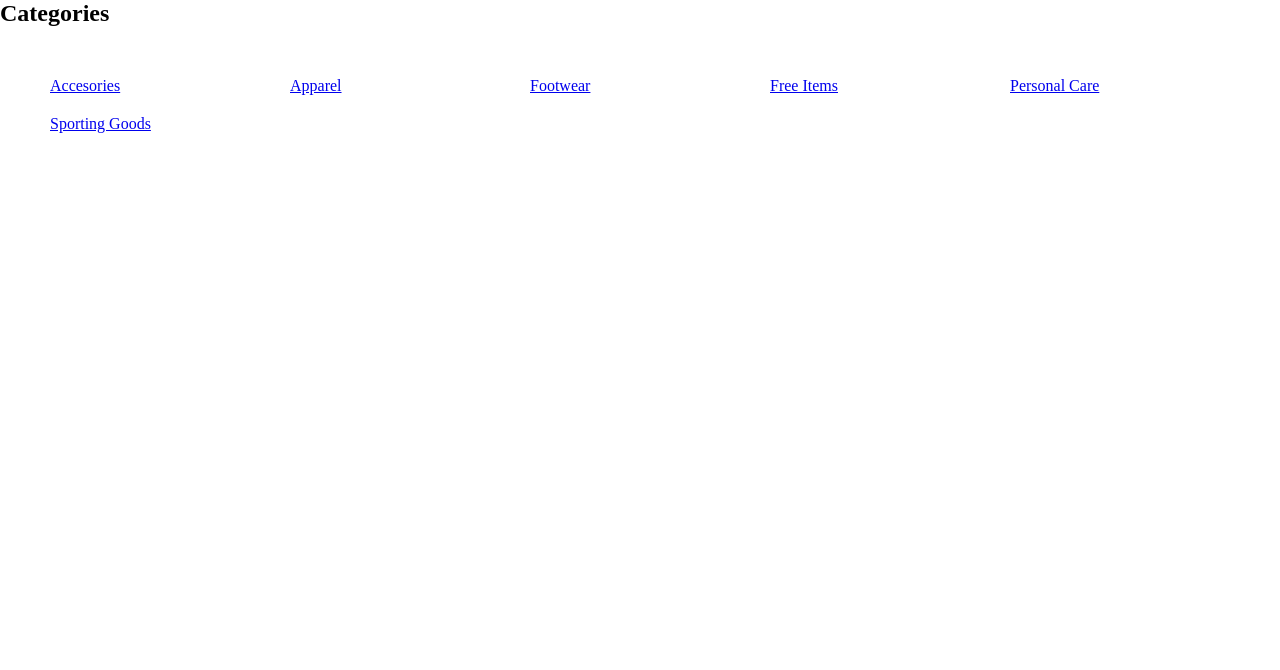
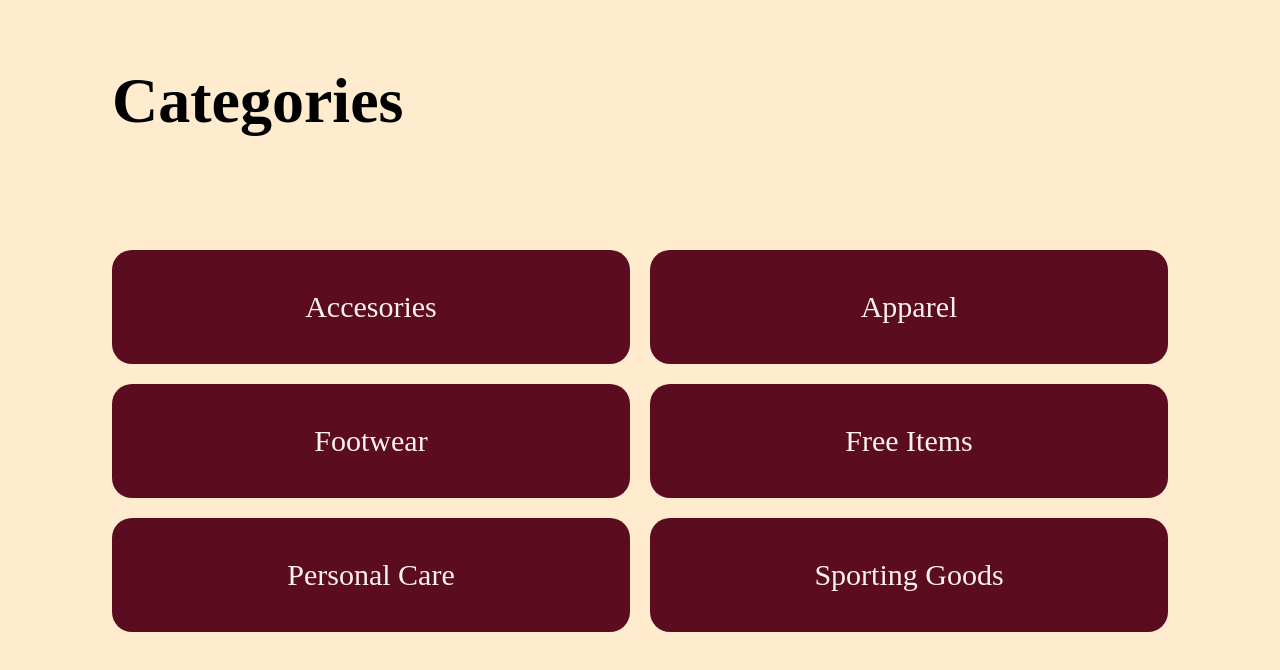
Before and after one commit to mani0027/statisk_site, a plain HTML site: page index.html in a window 1280 px wide. Drawn offline with Linux system fonts and the light colour scheme.

Commit message:
css_index done

```diff
--- a/index.html
+++ b/index.html
@@ -8,9 +8,9 @@
     <link rel="stylesheet" href="style.css">
 </head>
 
-<body>
+<body class="baggrundsfarve_index">
 
-    <h2>Categories</h2>
+    <h2 class="h2_index">Categories</h2>
 
     <section class="categorylist">
 
--- a/style.css
+++ b/style.css
@@ -11,11 +11,32 @@ img {
 }
 
 /* Forside */
+
+.baggrundsfarve_index {
+  background-color: blanchedalmond;
+}
+
+.h2_index {
+  margin-left: 7rem;
+  font-size: 4rem;
+  margin-top: 4rem;
+}
 .categorylist {
   display: grid;
-  grid-template-columns: repeat(auto-fit, minmax(200px, 1fr));
+  grid-template-columns: repeat(auto-fit, minmax(350px, 1fr));
   gap: 20px;
-  margin: 50px;
+  margin: 7rem;
+  border-radius: 30px;
+}
+
+.categorylist a {
+  background-color: #5b0c21;
+  border-radius: 20px;
+  color: #fef4ea;
+  padding: 2.5rem;
+  text-decoration: none;
+  text-align: center;
+  font-size: 30px;
 }
 
 /* Produktliste */
@@ -27,4 +48,8 @@ img {
   padding: 1rem;
 }
 
+.soldout-container {
+  color: red;
+}
+
 /* Produkt */
```
Also changed, not shown: produktliste.html (+1 -1 lines), 1 other file.
